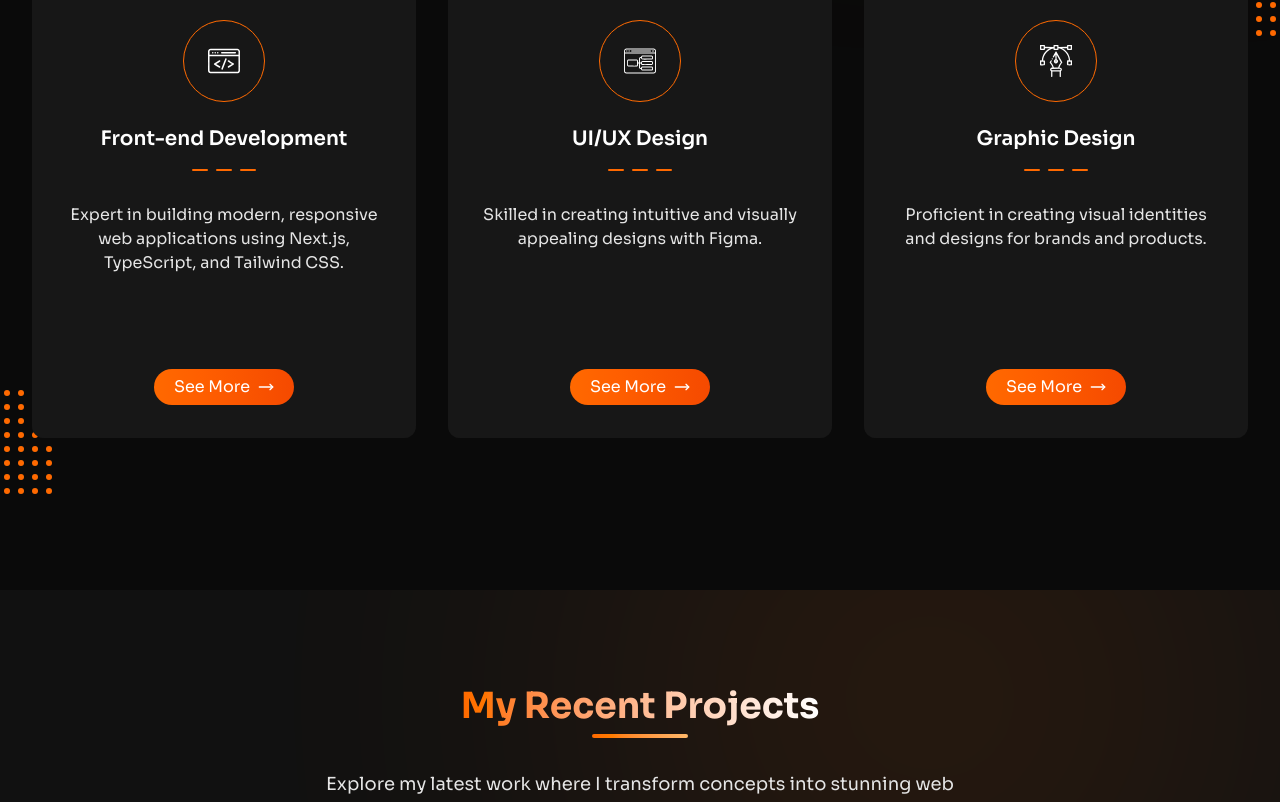
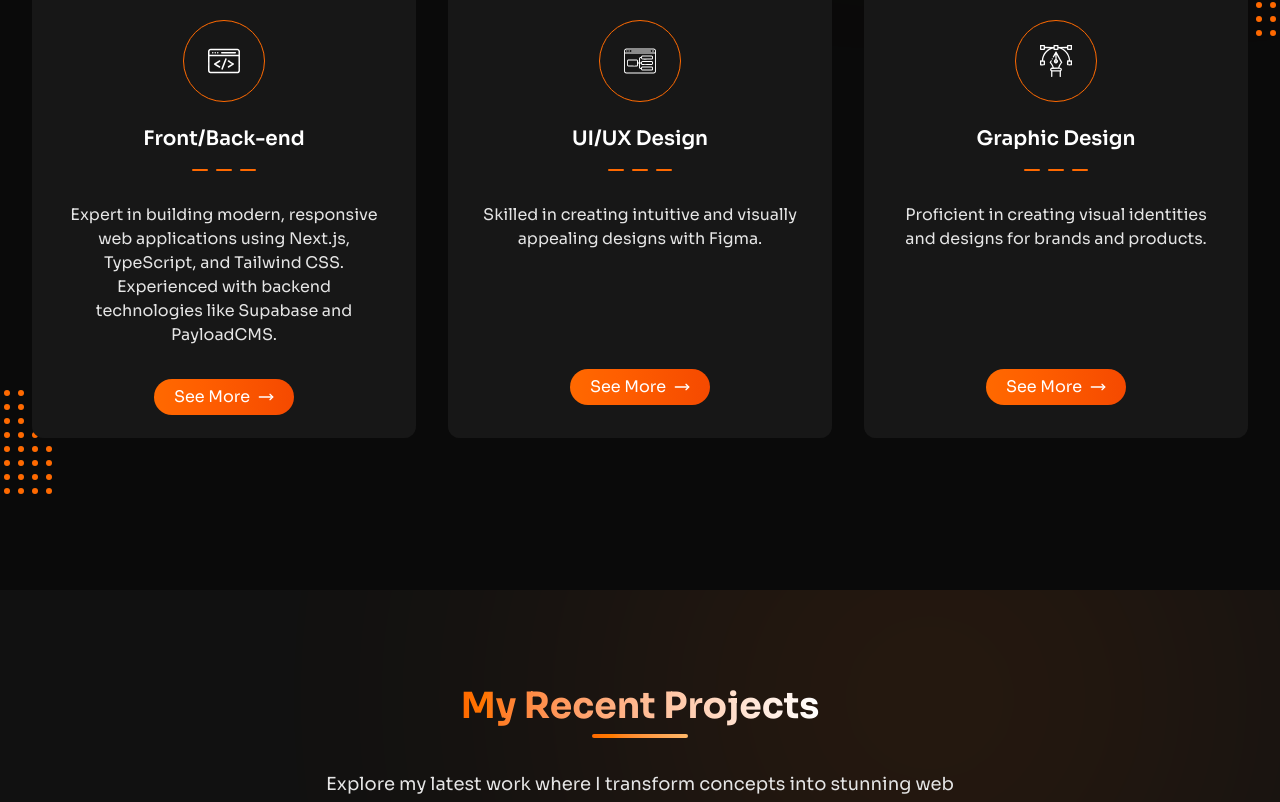
Before and after one commit to thibovonderlynckllc/tv-portfolio, a Next.js app: page / in a window 1280 px wide. Shown: the part 1057-1859 px from the top of the page. Built offline with nearby package versions, Linux system fonts and the light colour scheme.

Commit message:
Update skills: add backend (Supabase, PayloadCMS)

```diff
--- a/src/app/data/skills.ts
+++ b/src/app/data/skills.ts
@@ -7,8 +7,8 @@ export interface Skill {
 
 export const skills: Skill[] = [
   {
-    title: 'Front-end Development',
-    description: 'Expert in building modern, responsive web applications using Next.js, TypeScript, and Tailwind CSS.',
+    title: 'Front/Back-end',
+    description: 'Expert in building modern, responsive web applications using Next.js, TypeScript, and Tailwind CSS. Experienced with backend technologies like Supabase and PayloadCMS.',
     highlight: true,
     image: '/images/icons/frontend.svg',
   },
```
